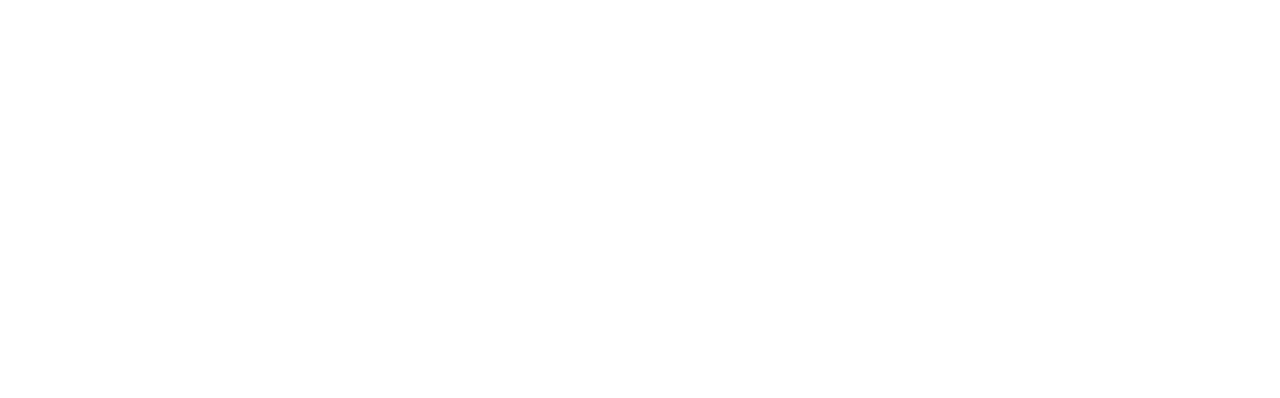
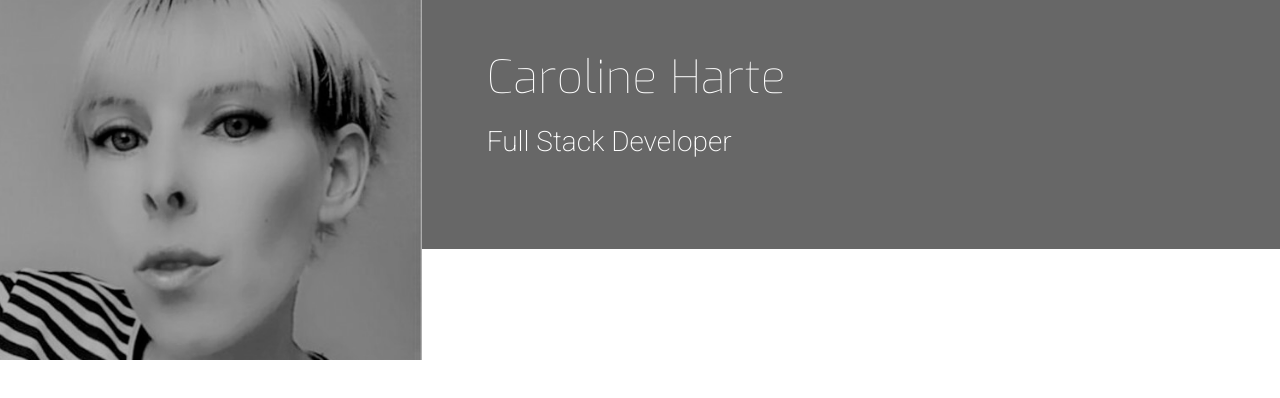
Before and after one commit to Charte-dot/UCD-Resume, a plain HTML site: page index.html in a window 1280 px wide. Drawn offline with nearby package versions, Linux system fonts and the light colour scheme.

Commit message:
Add logo, main header and title

```diff
--- /dev/null
+++ b/assets/css/style.css
@@ -0,0 +1,46 @@
+@import url('https://fonts.googleapis.com/css?family=Roboto:100,200,300,400,500,600,700|Exo:100,200,300,400,500,600,700');
+
+/*---------------------------------------------Colours */
+
+.bg-color-name-title {
+    background-color: #676767 ;
+}
+
+/*---------------------------------------------Heading */
+
+header {
+    margin: 0;
+}
+
+.heading{
+    margin-left: 50px;
+}
+
+.logo {
+    background: url("../images/profile.png");
+    background-position: center;
+    background-repeat: no-repeat;
+    background-size: cover;
+    min-height: 360px;
+    transition: all .5s ease-in-out;
+    -moz-transition: all .5s ease-in-out;
+    -webkit-transition: all .5s ease-in-out;
+}
+
+.name {
+    font-family: "Exo", sans-serif;
+    font-weight: 100;
+    font-size: 46px;
+    margin-top: 50px;
+    color: #fff;
+}
+
+.title {
+    font-family: "Roboto", sans-serif;
+    font-weight: 200;
+    font-size: 28px;
+    margin-top: 20px;
+    margin-bottom: 90px;
+    color: #fff;
+
+}
--- a/index.html
+++ b/index.html
@@ -9,12 +9,28 @@
         type="text/css" />
     <link rel="stylesheet" href="https://use.fontawesome.com/releases/v5.0.10/css/all.css"
         integrity="sha384-+d0P83n9kaQMCwj8F4RJB66tzIwOKmrdb46+porD/OvrJ+37WqIM7UoBtwHO6Nlg" crossorigin="anonymous">
-    <title>Caroline</title>
+    <link rel="stylesheet" href="assets/css/style.css" type="text/css" />
+        <title>Caroline</title>
 </head>
 
 <body>
     <header>
+        <div class="row">
+            <a href="index.html" class="col-md-4 logo">
 
+            </a>
+            <div class="col-md-8">
+                <div class="row bg-color-name-title">
+                    <div class="col heading">
+                        <h1 class="name"> Caroline Harte</h1>
+                        <h2 class="title">Full Stack Developer</h2>
+
+                    </div>
+
+                </div>
+
+            </div>
+        </div>
     </header>
     <section>
 
```
Also changed, not shown: assets/images/profile.png (added), 1 other file.
